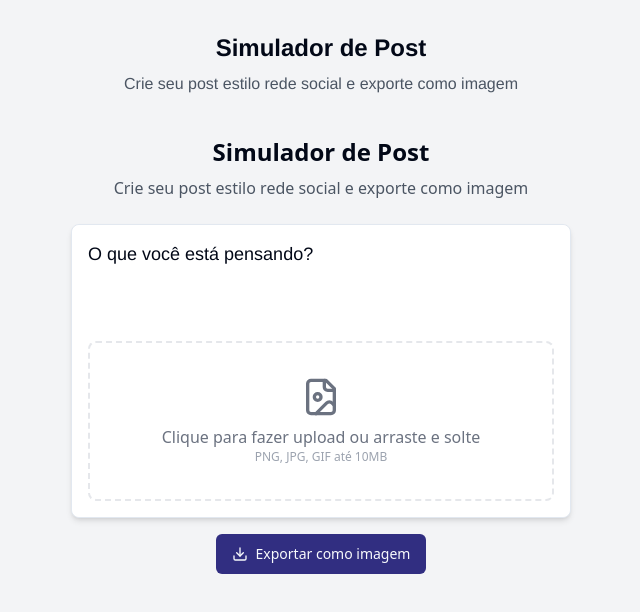
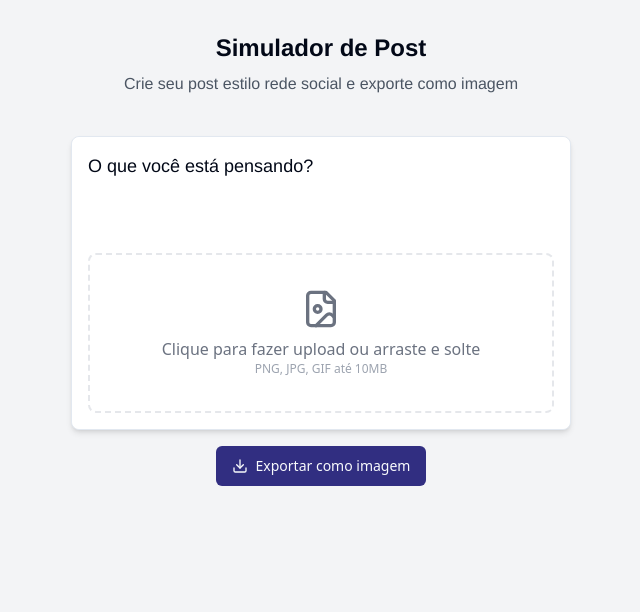
Before and after one commit to Lunedev03/post-card-creator-app, a React (Vite) app: page / in a window 1280 px wide. Shown: the top 612 px of the page, without its empty margins (319-959 px from the left). Built offline with nearby package versions, Linux system fonts and the light colour scheme.

Commit message:
Fix: Remove duplicate text
Remove duplicated text in the header and page.

```diff
--- a/src/components/PostSimulator.tsx
+++ b/src/components/PostSimulator.tsx
@@ -94,9 +94,6 @@ const PostSimulator = () => {
 
   return (
     <div className="flex flex-col items-center w-full p-4">
-      <h1 className="text-2xl font-bold mb-2">Simulador de Post</h1>
-      <p className="text-gray-600 mb-6">Crie seu post estilo rede social e exporte como imagem</p>
-
       <Card className="w-full max-w-[500px] overflow-hidden shadow-md rounded-lg mb-4 bg-white">
         <div
           ref={postRef}
```
